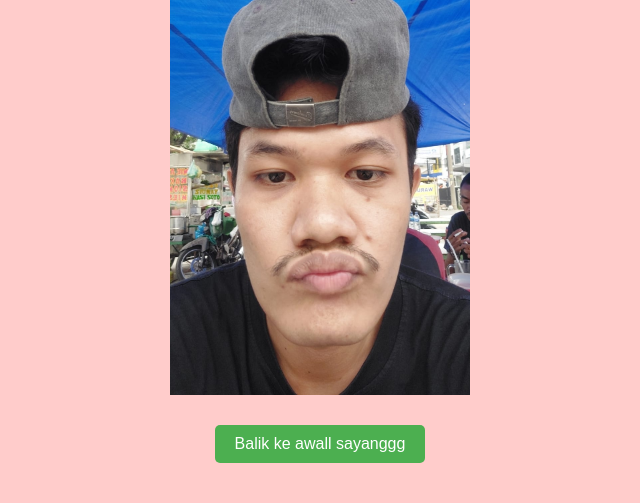
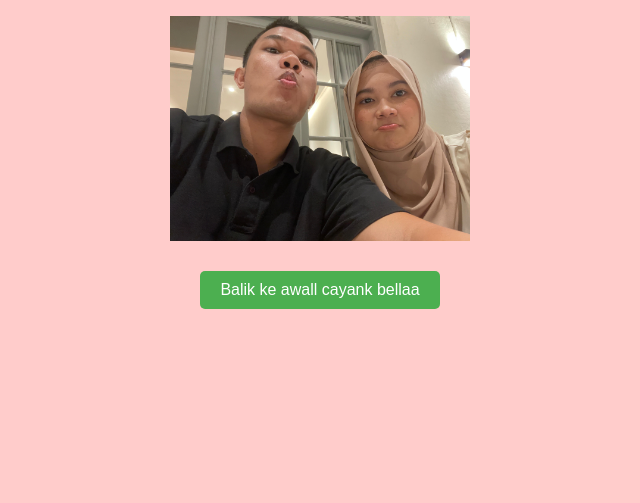
Before and after one commit to mtlaee/ecunglovee, a plain HTML site: page cung.html in a window 1280 px wide. Shown: the part 297-800 px from the top of the page, without its empty margins (320-960 px from the left). Drawn offline with Linux system fonts and the light colour scheme.

Commit message:
Deskripsi perubahan

```diff
--- a/cung.html
+++ b/cung.html
@@ -3,7 +3,7 @@
   <head>
     <meta charset="UTF-8" />
     <meta name="viewport" content="width=device-width, initial-scale=1.0" />
-    <title>I Love You Too</title>
+    <title>I Love You Too Jangan Ngambekkkk</title>
     <style>
       body {
         font-family: Arial, sans-serif;
@@ -53,11 +53,11 @@
   <body>
     <h1>I love you too ❤️</h1>
     <div class="images">
-      <img src="image/cung1.jpg" alt="Image 1" />
+      <img src="image/bar.jpg" alt="Image 1" />
     </div>
     <div class="button-container">
       <button onclick="window.location.href='index.html'">
-        Balik ke awall sayanggg
+        Balik ke awall cayank bellaa
       </button>
     </div>
     <audio autoplay>
```
Also changed, not shown: index.html (+1 -1 lines), image/bar.jpg (added), image/cung1.jpg (deleted).
